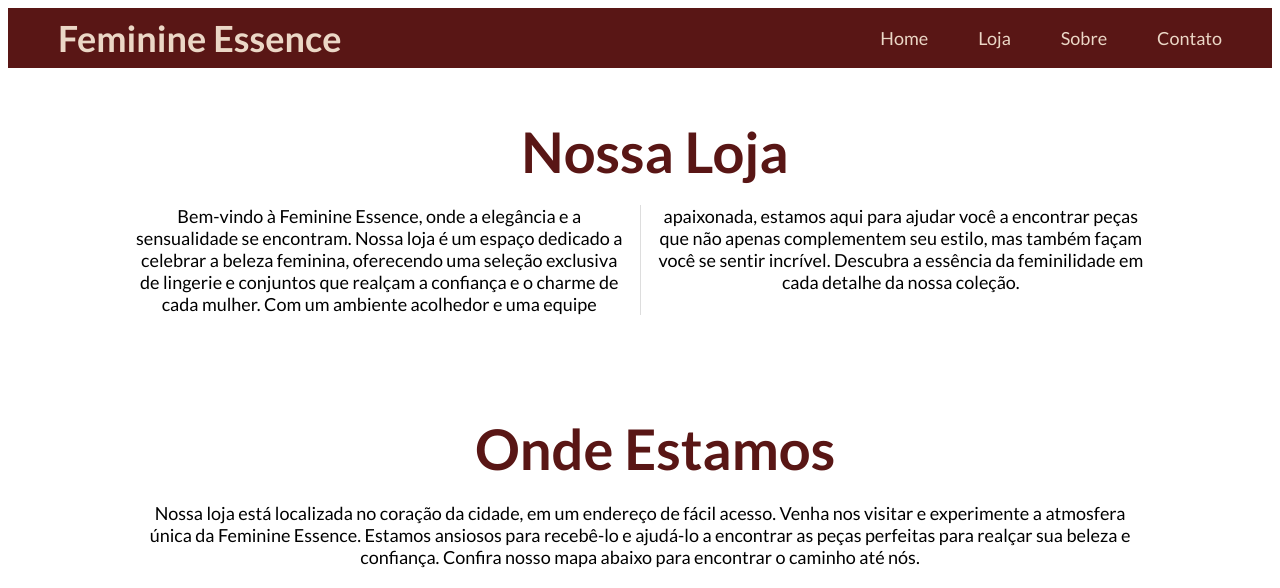
After one commit to Andy2020code/Feminine_Essence_Quick_Sell_Page, a Django app: page /store_details/ in a window 1280 px wide. The commit adds this page. Shown: the top 588 px of the page. Run offline with Django 5.2, Linux system fonts and the light colour scheme.

Commit message:
design Update

```diff
--- /dev/null
+++ b/server/core/static/CSS/store_details.css
@@ -0,0 +1,174 @@
+:root {
+    --header_color: #591615;
+    --header_strip_color: #000000;
+
+    --text_color_01: #ebd7c6;
+    --text_color_02: #000000;
+    --text_color_03: #591615;
+
+    --border_color_01: #ebd7c6;
+    --border_color_02: #000000;
+
+    --background_color_01: #edede9;
+    --background_color_02: #591615;
+    --background_color_03: #000000;
+}
+
+#body {
+    width: 100%;
+    height: auto;
+}
+
+.lingerie_store_nav_wrapper {
+    width: 100%;
+    height: 60px;
+    background: var(--header_color);
+    display: flex;
+    flex-direction: row;
+    justify-content: space-between;
+    align-items: center;
+}
+
+.logo_text {
+    font-size: 36px;
+    font-family: "Lato", sans-serif;
+    font-weight: 700;
+    font-style: normal;
+    color: var(--text_color_01);
+    margin: 0 0 0 50px;
+}
+
+.nav_links {
+    width: auto;
+    display: flex;
+    flex-direction: row;
+    gap: 50px;
+    margin: 0 50px 0 0;
+}
+
+.nav_links ul {
+    list-style: none;
+    margin: 0;
+    padding: 0;
+}
+
+.nav_links li {
+    display: inline;
+}
+
+.nav_links a {
+    font-size: 18px;
+    font-family: "Lato", sans-serif;
+    font-weight: 400;
+    font-style: normal;
+    color: var(--text_color_01);
+    text-decoration: none;
+}
+
+.store_details_wrapper {
+    width: 100%;
+    height: auto;
+    display: flex;
+    flex-direction: column;
+    align-items: center;
+    gap: 20px;
+}
+
+.store_details_title,
+.store_location_title {
+    font-size: 56px;
+    font-family: "Lato", sans-serif;
+    font-weight: 700;
+    font-style: normal;
+    text-align: center;
+    color: var(--text_color_03);
+    margin: 50px 0 0 30px;
+}
+
+.store_details_description {
+    width: 80%;
+    font-size: 18px;
+    font-family: "Lato", sans-serif;
+    font-weight: 400;
+    font-style: normal;
+    text-align: center;
+    color: var(--text_color_02);
+    margin: 0 30px 0 30px;
+    column-count: 2;
+    column-gap: 2rem;
+    column-rule: 1px solid #ddd;
+}
+
+.store_location_wrapper {
+    width: 100%;
+    height: auto;
+    display: flex;
+    flex-direction: column;
+    align-items: center;
+    gap: 20px;
+    margin: 50px 0 0 0;
+}
+
+.store_location_description {
+    width: 80%;
+    font-size: 18px;
+    font-family: "Lato", sans-serif;
+    font-weight: 400;
+    font-style: normal;
+    text-align: center;
+    color: var(--text_color_02);
+    margin: 0 30px 0 30px;
+}
+
+@media screen and (max-width: 450px) {
+    .logo_text {
+        font-size: 22px;
+        font-weight: 400;
+        line-height: 1.0;
+        margin: 0 0 0 10px;
+    }
+
+    .nav_links {
+        gap: 15px;
+        margin: 0 15px 0 0;
+    }
+
+    .nav_links a {
+        font-size: 16px;
+        font-weight: 300;
+    }
+
+    .store_details_title,
+    .store_location_title {
+        font-size: 46px;
+        font-family: "Lato", sans-serif;
+        font-weight: 700;
+        font-style: normal;
+        text-align: center;
+        color: var(--text_color_03);
+        margin: 50px 0 0 0;
+    }
+
+    .store_details_description {
+        font-size: 18px;
+        text-align: justify;
+        margin: 0 0 0 0;
+        column-count: 1;
+    }
+
+    .store_location_description {
+        width: 80%;
+        font-size: 18px;
+        font-family: "Lato", sans-serif;
+        font-weight: 400;
+        font-style: normal;
+        text-align: justify;
+        color: var(--text_color_02);
+        margin: 0 0 0 0;
+    }
+
+    iframe {
+        width: 350px;
+        height: auto;
+    }
+}
--- a/server/core/templates/lingerie_store.html
+++ b/server/core/templates/lingerie_store.html
@@ -28,8 +28,8 @@
     <ul class="nav_links">
       <li><a href="{% url 'landing' %}">Home</a></li>
       <li><a href="{% url 'lingerie_store' %}">Loja</a></li>
-      <li><a href="#">Sobre</a></li>
-      <li><a href="#">Contato</a></li>
+      <li><a href="{% url 'store_details' %}">Sobre</a></li>
+      <li><a href="{% url 'contact_us' %}">Contato</a></li>
     </ul>
   </div>
 
--- a/server/core/templates/product_details.html
+++ b/server/core/templates/product_details.html
@@ -28,7 +28,7 @@
         <ul class="nav_links">
           <li><a href="{% url 'landing' %}">Home</a></li>
           <li><a href="{% url 'lingerie_store' %}">Loja</a></li>
-          <li><a href="#">Sobre</a></li>
+          <li><a href="{% url 'store_details' %}">Store</a></li>
           <li><a href="#">Contato</a></li>
         </ul>
     </div>
--- /dev/null
+++ b/server/core/templates/store_details.html
@@ -0,0 +1,50 @@
+<!DOCTYPE html>
+<html lang="en">
+<head>
+    <meta charset="UTF-8">
+    <meta name="viewport" content="width=device-width, initial-scale=1.0">
+    <title>Document</title>
+    {% load static %}
+    <link rel="preconnect" href="https://fonts.googleapis.com">
+    <link rel="preconnect" href="https://fonts.gstatic.com" crossorigin>
+    <link href="https://fonts.googleapis.com/css2?family=Lato:ital,wght@0,100;0,300;0,400;0,700;0,900;1,100;1,300;1,400;1,700;1,900&display=swap" rel="stylesheet">
+    <link rel="stylesheet" href="{% static 'CSS/store_details.css' %}">
+</head>
+<body>
+    <!-- Google tag (gtag.js) -->
+    <script async src="https://www.googletagmanager.com/gtag/js?id=AW-18193604937"></script>
+    <script>
+        window.dataLayer = window.dataLayer || [];
+        function gtag(){dataLayer.push(arguments);}
+        gtag('js', new Date());
+
+        gtag('config', 'AW-18193604937');
+    </script>
+
+    <div class="lingerie_store_nav_wrapper">
+        <h2 class="logo_text">Feminine Essence</h2>
+        <ul class="nav_links">
+            <li><a href="{% url 'landing' %}">Home</a></li>
+            <li><a href="{% url 'lingerie_store' %}">Loja</a></li>
+            <li><a href="{% url 'store_details' %}">Sobre</a></li>
+            <li><a href="{% url 'contact_us' %}">Contato</a></li>
+        </ul>
+    </div>
+
+    <div class="store_details_wrapper">
+        <h2 class="store_details_title">Nossa Loja</h2>
+        <p class="store_details_description">
+            Bem-vindo à Feminine Essence, onde a elegância e a sensualidade se encontram. Nossa loja é um espaço dedicado a celebrar a beleza feminina, oferecendo uma seleção exclusiva de lingerie e conjuntos que realçam a confiança e o charme de cada mulher. Com um ambiente acolhedor e uma equipe apaixonada, estamos aqui para ajudar você a encontrar peças que não apenas complementem seu estilo, mas também façam você se sentir incrível. Descubra a essência da feminilidade em cada detalhe da nossa coleção.
+        </p>
+    </div>
+
+    <div class="store_location_wrapper">
+        <h2 class="store_location_title">Onde Estamos</h2>
+        <p class="store_location_description">
+            Nossa loja está localizada no coração da cidade, em um endereço de fácil acesso. Venha nos visitar e experimente a atmosfera única da Feminine Essence. Estamos ansiosos para recebê-lo e ajudá-lo a encontrar as peças perfeitas para realçar sua beleza e confiança. Confira nosso mapa abaixo para encontrar o caminho até nós.
+        </p>
+        <div class="map_wrapper">
+            <iframe src="https://www.google.com/maps/embed?pb=!1m18!1m12!1m3!1d3311.3203073419118!2d-84.4792559!3d33.9071549!2m3!1f0!2f0!3f0!3m2!1i1024!2i768!4f13.1!3m3!1m2!1s0x88f511a80bc14295%3A0xa3aa7bc407dbbca4!2s1820%20The%20Exchange%20SE%2C%20Atlanta%2C%20GA%2030339!5e0!3m2!1sen!2sus!4v1780407105548!5m2!1sen!2sus" width="600" height="450" style="border:0;" allowfullscreen="" loading="lazy" referrerpolicy="no-referrer-when-downgrade"></iframe>
+        </div>
+    </div>
+</body>
--- a/server/core/urls.py
+++ b/server/core/urls.py
@@ -5,4 +5,6 @@ urlpatterns = [
     path('', views.landing, name='landing'),
     path('lingerie_store/', views.lingerie_store, name='lingerie_store'),
     path('product/<int:product_id>/', views.product_details, name='product_details'),
+    path('store_details/', views.store_details, name='store_details'),
+    path('contact_us/', views.contact_us, name='contact_us'),
 ]
--- a/server/core/views.py
+++ b/server/core/views.py
@@ -6,6 +6,9 @@ import time
 def landing(request):
     products = Product.objects.filter(is_active=True)
     return render(request, 'HOME.html', {'products': products})
+
+def store_details(request):
+    return render(request, 'store_details.html')
 
 def lingerie_store(request):
     selected_badge = request.GET.get("badge")
@@ -27,3 +30,6 @@ def product_details(request, product_id):
     return render(request, "product_details.html", {
         "product": product,
     })
+
+def contact_us(request):
+    return render(request, 'contact_us.html')
```
Also changed, not shown: server/core/static/CSS/contact_us.css (added, +138 -0 lines), server/core/templates/contact_us.html (added, +59 -0 lines), server/core/static/MEDIA/images/icons/call.png (added), server/core/static/MEDIA/images/icons/whatsapp.png (added).
